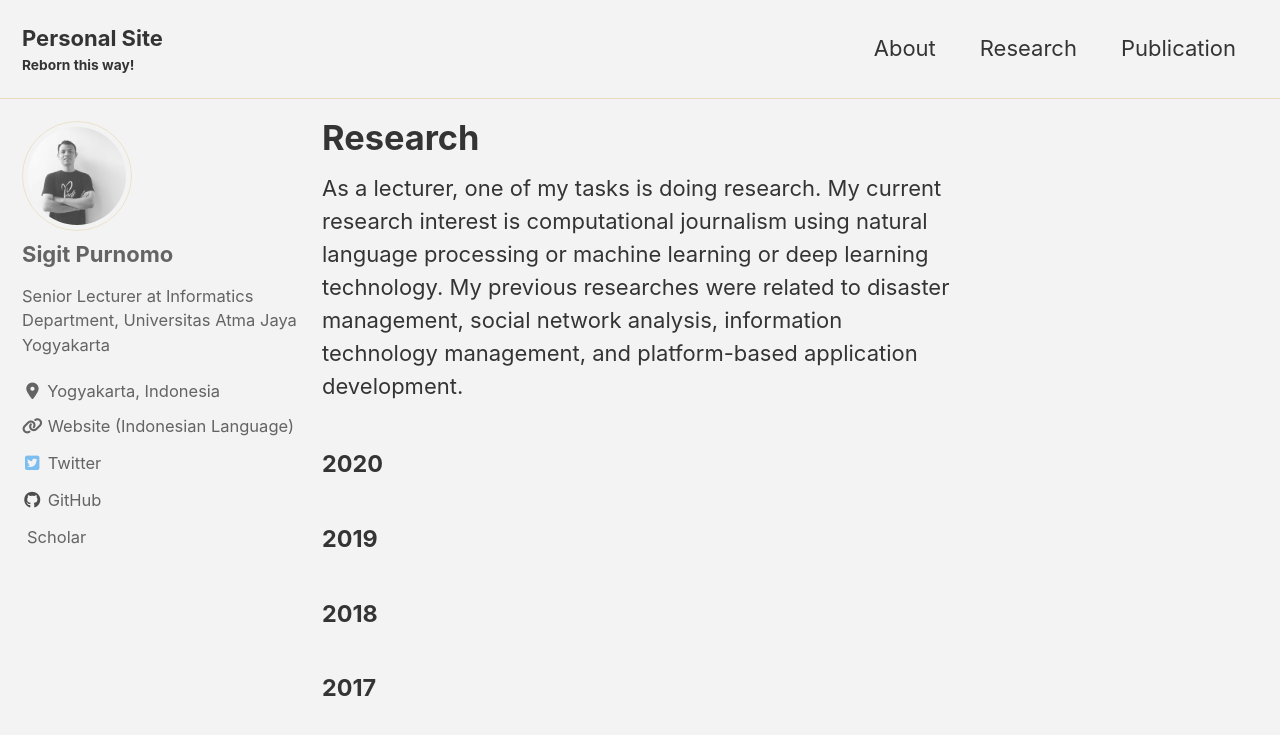
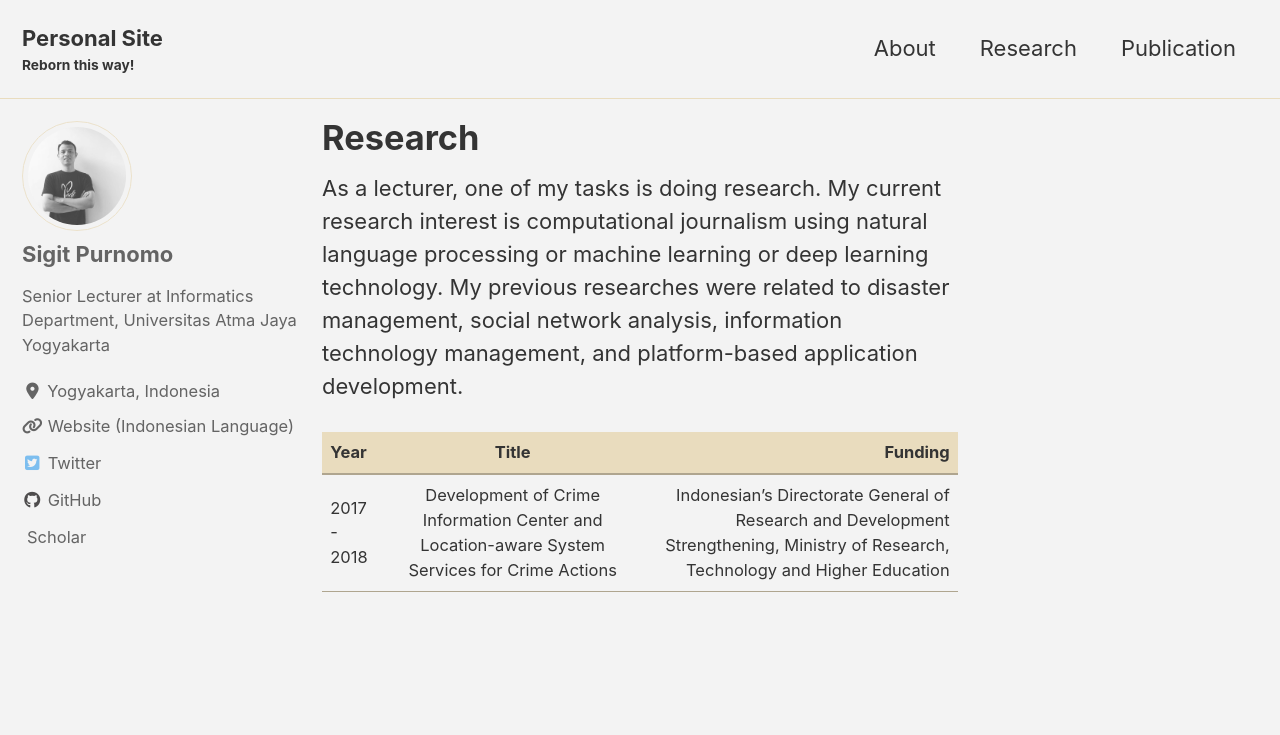
Before and after one commit to sigit-purnomo/sigit-purnomo.github.io, a Jekyll site: the page built from _pages/research.md, in a window 1280 px wide and 900 px high. Shown: the top 735 px of the window. Built offline with Jekyll 4.4.1, drawn with Linux system fonts in a browser that asks for light colours; cached includes are drawn as plain includes; nearby versions of some CDN libraries; a style sheet for code colours, icons or effects is not loaded.

Commit message:
Update research.md

```diff
--- a/_pages/research.md
+++ b/_pages/research.md
@@ -10,10 +10,6 @@ modified: 2020-04-25
 
 As a lecturer, one of my tasks is doing research. My current research interest is computational journalism using natural language processing or machine learning or deep learning technology. My previous researches were related to disaster management, social network analysis, information technology management, and platform-based application development.
 
-#### 2020
-
-#### 2019
-
-#### 2018
-
-#### 2017
+| Year          | Title           | Funding  |
+| ------------- |:-------------:| -----:|
+| 2017 - 2018   | Development of Crime Information Center and Location-aware System Services for Crime Actions | Indonesian’s Directorate General of Research and Development Strengthening, Ministry of Research, Technology and Higher Education |
```
